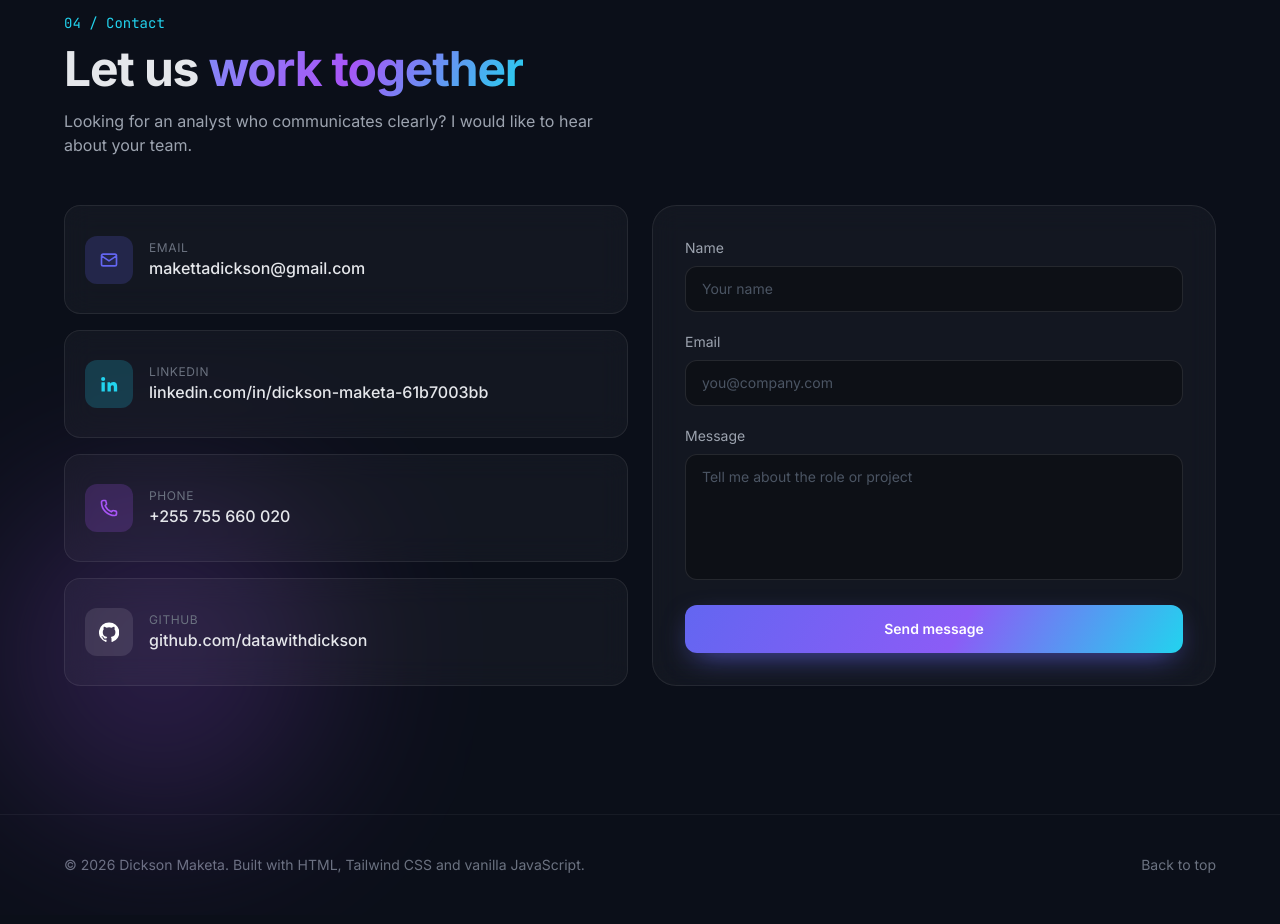
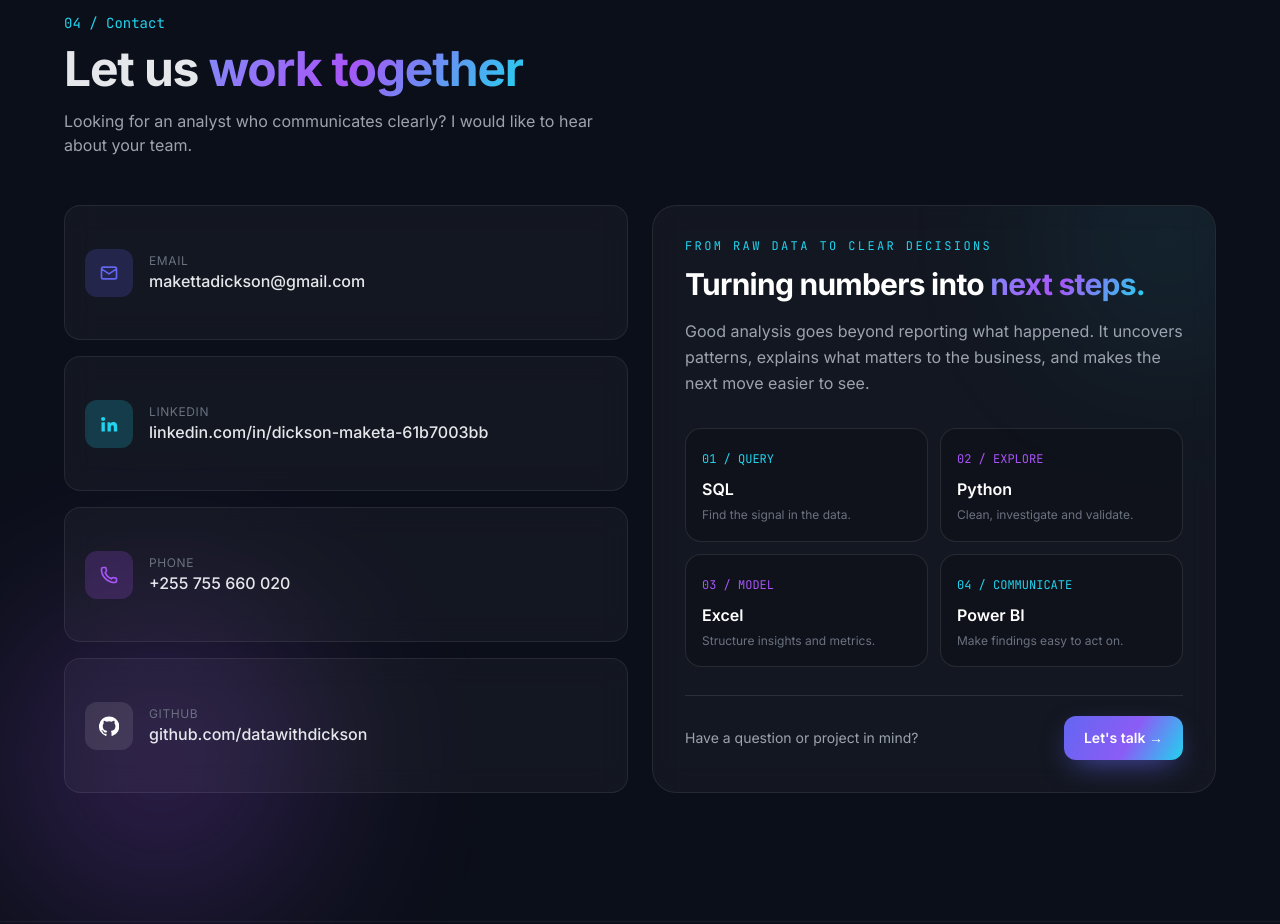
Before and after one commit to datawithdickson/datawithdickson.github.io, a plain HTML site: page index.html in a window 1280 px wide. Shown: the part 3940-4864 px from the top of the page. Drawn offline with nearby package versions, Linux system fonts and the light colour scheme.

Commit message:
Replace contact form with data analysis showcase

```diff
--- a/index.html
+++ b/index.html
@@ -396,19 +396,25 @@
             </a>
           </div>
 
-          <!-- Contact form (opens the visitor's email client; no backend needed) -->
-          <form id="contactForm" class="reveal rounded-3xl p-6 sm:p-8 glass" style="--d:160ms" novalidate>
-            <div class="grid gap-5">
-              <label class="block text-sm"><span class="mb-2 block text-gray-400">Name</span>
-                <input name="name" required class="w-full rounded-xl border border-white/10 bg-black/30 px-4 py-3 text-white outline-none transition placeholder:text-gray-600 focus:border-brand focus:ring-2 focus:ring-brand/30" placeholder="Your name" /></label>
-              <label class="block text-sm"><span class="mb-2 block text-gray-400">Email</span>
-                <input name="email" type="email" required class="w-full rounded-xl border border-white/10 bg-black/30 px-4 py-3 text-white outline-none transition placeholder:text-gray-600 focus:border-brand focus:ring-2 focus:ring-brand/30" placeholder="you@company.com" /></label>
-              <label class="block text-sm"><span class="mb-2 block text-gray-400">Message</span>
-                <textarea name="message" rows="5" required class="w-full resize-none rounded-xl border border-white/10 bg-black/30 px-4 py-3 text-white outline-none transition placeholder:text-gray-600 focus:border-brand focus:ring-2 focus:ring-brand/30" placeholder="Tell me about the role or project"></textarea></label>
-              <p id="formMsg" class="hidden text-sm text-rose-400" role="alert"></p>
-              <button type="submit" class="btn-primary rounded-xl px-6 py-3.5 text-sm font-semibold text-white">Send message</button>
+          <!-- Data analysis showcase -->
+          <div class="reveal relative overflow-hidden rounded-3xl p-7 sm:p-8 glass" style="--d:160ms">
+            <div class="orb -right-16 -top-20 h-56 w-56 bg-cyanx/20"></div>
+            <div class="relative">
+              <p class="font-mono text-xs uppercase tracking-[0.2em] text-cyanx">From raw data to clear decisions</p>
+              <h3 class="mt-3 text-2xl font-bold tracking-tight text-white sm:text-3xl">Turning numbers into <span class="grad-text">next steps.</span></h3>
+              <p class="mt-4 max-w-lg leading-relaxed text-gray-400">Good analysis goes beyond reporting what happened. It uncovers patterns, explains what matters to the business, and makes the next move easier to see.</p>
+              <div class="mt-8 grid grid-cols-2 gap-3">
+                <div class="rounded-2xl border border-white/10 bg-black/20 p-4"><span class="font-mono text-xs text-cyanx">01 / QUERY</span><p class="mt-2 font-semibold text-white">SQL</p><p class="mt-1 text-xs leading-relaxed text-gray-500">Find the signal in the data.</p></div>
+                <div class="rounded-2xl border border-white/10 bg-black/20 p-4"><span class="font-mono text-xs text-violetx">02 / EXPLORE</span><p class="mt-2 font-semibold text-white">Python</p><p class="mt-1 text-xs leading-relaxed text-gray-500">Clean, investigate and validate.</p></div>
+                <div class="rounded-2xl border border-white/10 bg-black/20 p-4"><span class="font-mono text-xs text-violetx">03 / MODEL</span><p class="mt-2 font-semibold text-white">Excel</p><p class="mt-1 text-xs leading-relaxed text-gray-500">Structure insights and metrics.</p></div>
+                <div class="rounded-2xl border border-white/10 bg-black/20 p-4"><span class="font-mono text-xs text-cyanx">04 / COMMUNICATE</span><p class="mt-2 font-semibold text-white">Power BI</p><p class="mt-1 text-xs leading-relaxed text-gray-500">Make findings easy to act on.</p></div>
+              </div>
+              <div class="mt-7 flex flex-wrap items-center justify-between gap-4 border-t border-white/10 pt-5">
+                <span class="text-sm text-gray-400">Have a question or project in mind?</span>
+                <a href="mailto:makettadickson@gmail.com" class="btn-primary rounded-xl px-5 py-3 text-sm font-semibold text-white">Let's talk <span aria-hidden="true">→</span></a>
+              </div>
             </div>
-          </form>
+          </div>
         </div>
       </div>
     </section>
@@ -559,25 +565,6 @@
 
 
 
-    /* =========================================================
-       Contact form: validates, then opens the visitor's mail client
-       ========================================================= */
-    $('#contactForm').addEventListener('submit', (e) => {
-      e.preventDefault();
-      const f = e.target, msg = $('#formMsg');
-      const name = f.name.value.trim(), email = f.email.value.trim(), body = f.message.value.trim();
-      if (!name || !/^\S+@\S+\.\S+$/.test(email) || !body) {
-        msg.textContent = 'Please enter your name, a valid email and a message.';
-        msg.className = 'text-sm text-rose-400';
-        return;
-      }
-      msg.textContent = 'Opening your email app.';
-      msg.className = 'text-sm text-emerald-400';
-      const subject = encodeURIComponent(`Portfolio enquiry from ${name}`);
-      const text = encodeURIComponent(`${body}\n\nFrom: ${name} (${email})`);
-      window.location.href = `mailto:makettadickson@gmail.com?subject=${subject}&body=${text}`;
-    });
-
     /* Kick off reveal animations for static content */
     observeReveals();
   </script>
```
